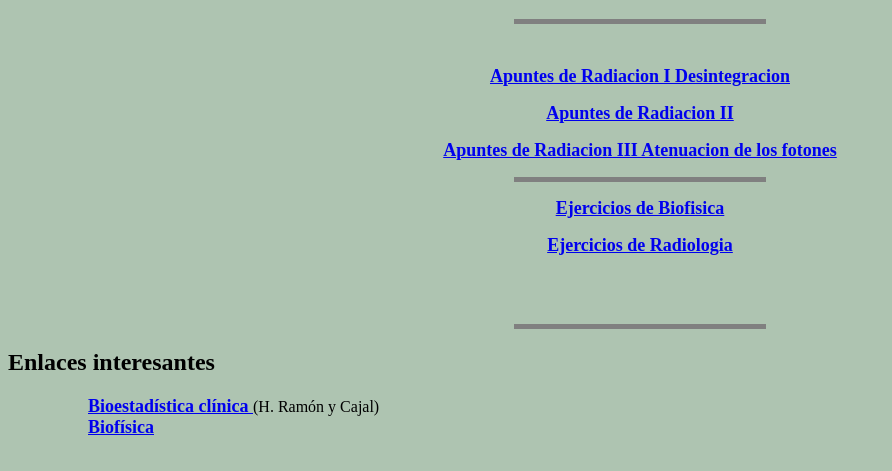
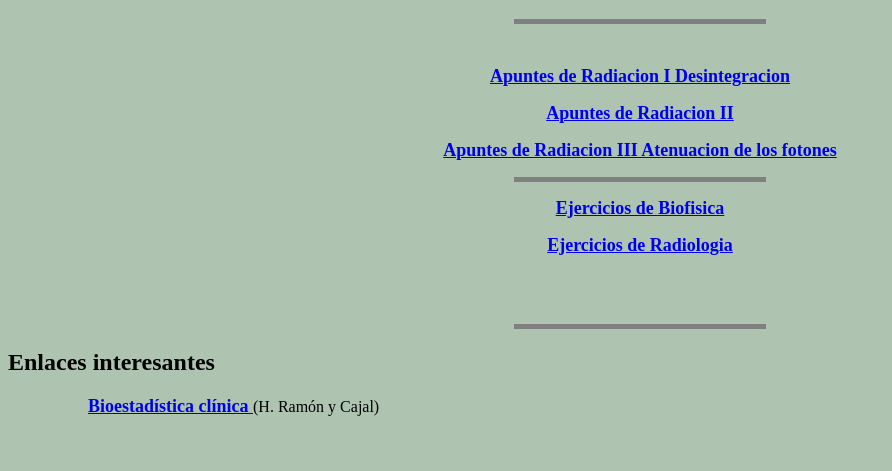
Before and after one commit to apmiralles/Apuntes-de-Ciencias, a plain HTML site: page Biofisica/Biofisica.html in a window 1280 px wide. Shown: the part 47-518 px from the top of the page, without its empty margins (0-892 px from the left). Drawn offline with Linux system fonts and the light colour scheme.

Commit message:
Update Biofisica.html

```diff
--- a/Biofisica/Biofisica.html
+++ b/Biofisica/Biofisica.html
@@ -60,8 +60,6 @@ de Radiologia</b></font></a></p>
 <a href="http://www.hrc.es/bioest/M_docente.html"><b><font size="+1">Bioestad&iacute;stica cl&iacute;nica
 </font></b></a>
 (H. Ram&oacute;n y Cajal)<br>
-<a href="http://www.forest.ula.ve/%7Erubenhg/fotosintesis/#clorofila%20y%20pigmento%20accesorios">
-<b><font size="+1">Biof&iacute;sica</font></b></a><br>
 </blockquote>
 </blockquote>
 
```
